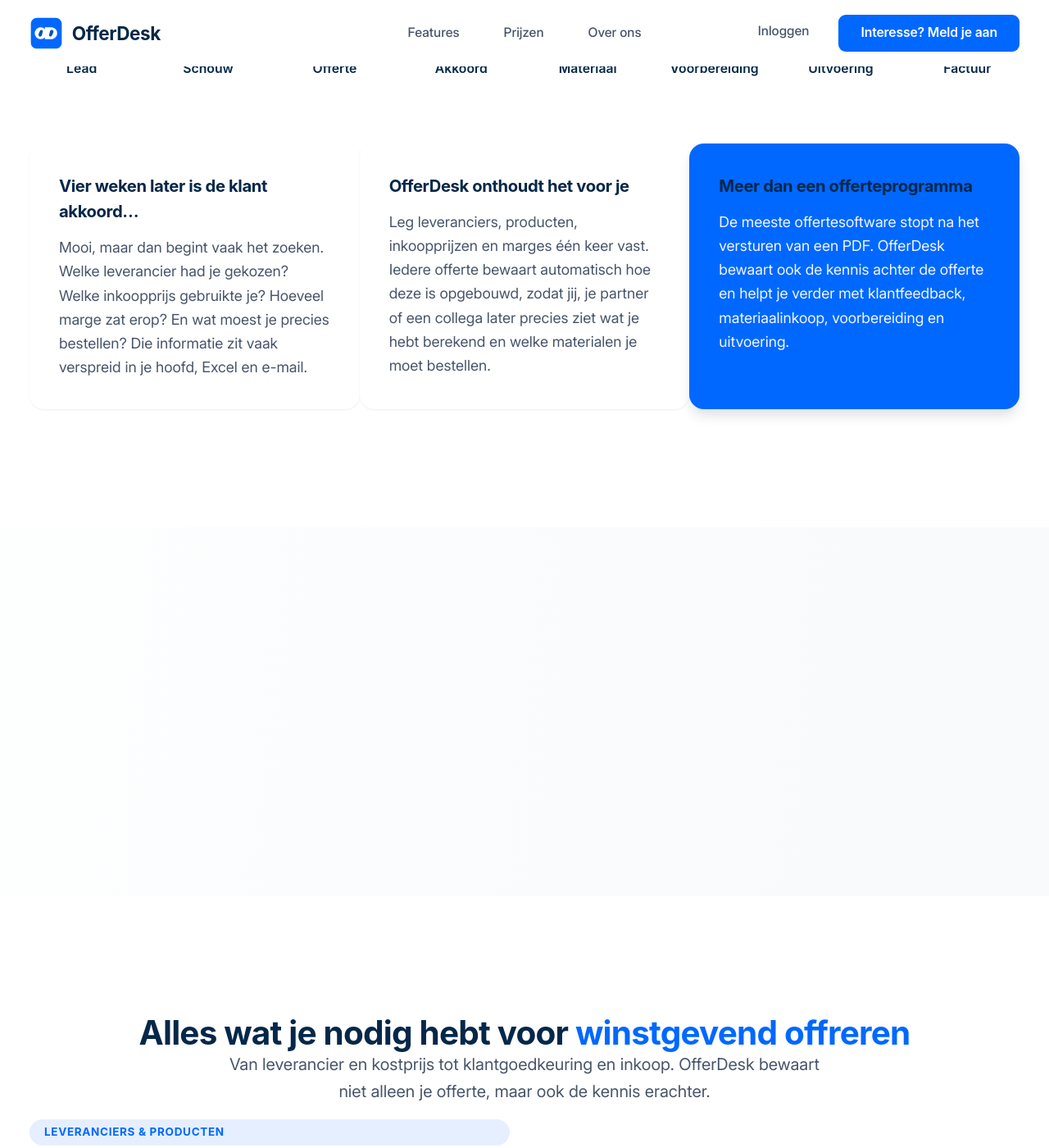
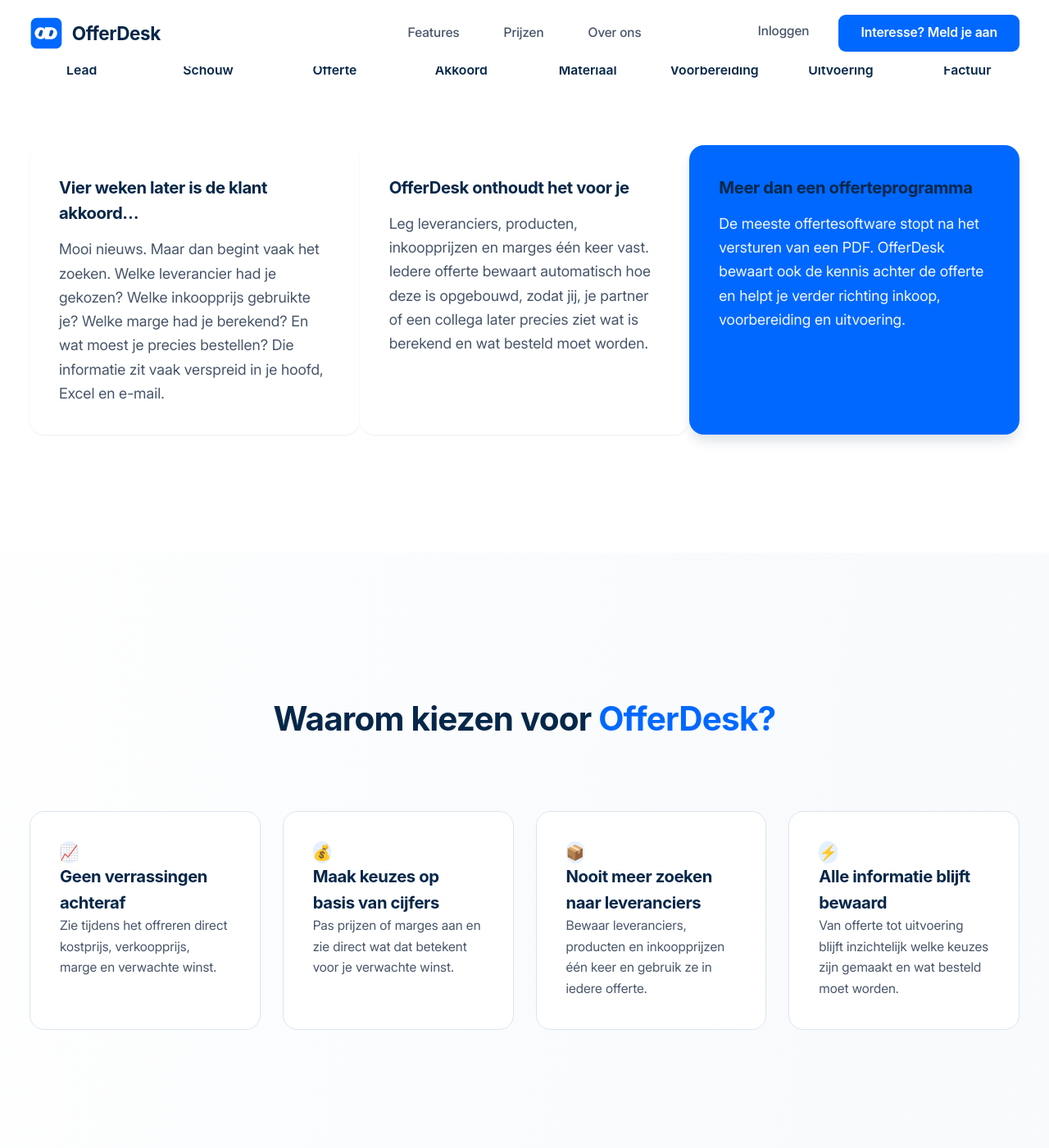
Before and after one commit to FlinkSoftware/offerdesk.github.io, a Jekyll site: the page built from docs/index.html, in a window 1280 px wide and 1400 px high, scrolled down 1232 px. Shown: the whole window at 82% size. Built offline with Jekyll 4.4.1, drawn with Linux system fonts in a browser that asks for light colours; some web fonts are replaced; a script that is not in the unit is left out; some of the changed text lies outside the part shown.

Commit message:
Update landing page

```diff
--- a/docs/_data/i18n.yml
+++ b/docs/_data/i18n.yml
@@ -24,8 +24,8 @@
   hero:
     kicker: "Winstgerichte offertesoftware voor vakbedrijven"
     title: "Maak offertes met winst als uitgangspunt."
-    subtitle: "Weet wat je verdient en bewaar hoe je het hebt berekend."
-    body: "Bewaar leveranciers, producten, inkoopprijzen en marges op één plek. Zie tijdens het offreren direct wat een opdracht oplevert en weet maanden later nog steeds welke producten, leveranciers, inkoopprijzen en marges je hebt gebruikt."
+    subtitle: "Zie direct wat een opdracht oplevert en weet maanden later nog precies hoe je offerte is opgebouwd."
+    body: "Bewaar leveranciers, producten, inkoopprijzen en marges op één plek. Zo weet je vóór verzending wat je verdient én heb je later direct inzicht in welke materialen, leveranciers en prijzen zijn gebruikt."
     bullets:
       - "Altijd inzicht in kostprijs, verkoopprijs en marge"
       - "Nooit meer zoeken naar leveranciers of inkoopprijzen"
@@ -35,6 +35,23 @@
     cta_secondary: "Bekijk prijzen"
     process_link: "Bekijk hoe het werkt →"
     image_alt: "OfferDesk voor offerte-, marge- en inkoopbeheer"
+
+  why:
+    title_prefix: "Waarom kiezen voor"
+    title_highlight: "OfferDesk?"
+    cards:
+      - icon: "📈"
+        title: "Geen verrassingen achteraf"
+        body: "Zie tijdens het offreren direct kostprijs, verkoopprijs, marge en verwachte winst."
+      - icon: "💰"
+        title: "Maak keuzes op basis van cijfers"
+        body: "Pas prijzen of marges aan en zie direct wat dat betekent voor je verwachte winst."
+      - icon: "📦"
+        title: "Nooit meer zoeken naar leveranciers"
+        body: "Bewaar leveranciers, producten en inkoopprijzen één keer en gebruik ze in iedere offerte."
+      - icon: "⚡"
+        title: "Alle informatie blijft bewaard"
+        body: "Van offerte tot uitvoering blijft inzichtelijk welke keuzes zijn gemaakt en wat besteld moet worden."
 
   process:
     title_prefix: "Van offerte tot uitvoering"
@@ -52,46 +69,46 @@
     cards:
       problem:
         title: "Vier weken later is de klant akkoord…"
-        body: "Mooi, maar dan begint vaak het zoeken. Welke leverancier had je gekozen? Welke inkoopprijs gebruikte je? Hoeveel marge zat erop? En wat moest je precies bestellen? Die informatie zit vaak verspreid in je hoofd, Excel en e-mail."
+        body: "Mooi nieuws. Maar dan begint vaak het zoeken. Welke leverancier had je gekozen? Welke inkoopprijs gebruikte je? Welke marge had je berekend? En wat moest je precies bestellen? Die informatie zit vaak verspreid in je hoofd, Excel en e-mail."
       solution:
         title: "OfferDesk onthoudt het voor je"
-        body: "Leg leveranciers, producten, inkoopprijzen en marges één keer vast. Iedere offerte bewaart automatisch hoe deze is opgebouwd, zodat jij, je partner of een collega later precies ziet wat je hebt berekend en welke materialen je moet bestellen."
+        body: "Leg leveranciers, producten, inkoopprijzen en marges één keer vast. Iedere offerte bewaart automatisch hoe deze is opgebouwd, zodat jij, je partner of een collega later precies ziet wat is berekend en wat besteld moet worden."
       difference:
         title: "Meer dan een offerteprogramma"
-        body: "De meeste offertesoftware stopt na het versturen van een PDF. OfferDesk bewaart ook de kennis achter de offerte en helpt je verder met klantfeedback, materiaalinkoop, voorbereiding en uitvoering."
+        body: "De meeste offertesoftware stopt na het versturen van een PDF. OfferDesk bewaart ook de kennis achter de offerte en helpt je verder richting inkoop, voorbereiding en uitvoering."
 
   features:
     title_prefix: "Alles wat je nodig hebt voor"
     title_highlight: "winstgevend offreren"
     intro: "Van leverancier en kostprijs tot klantgoedkeuring en inkoop. OfferDesk bewaart niet alleen je offerte, maar ook de kennis erachter."
     sections:
-      - eyebrow: "Leveranciers & producten"
-        title: "Leg je vakkennis één keer vast."
-        body: "Veel vakbedrijven draaien op de kennis van één persoon: welke producten nodig zijn, waar ze worden ingekocht en welke marge daarbij hoort. Met OfferDesk leg je die kennis één keer vast, zodat jij en je team deze steeds opnieuw kunnen gebruiken."
+      - eyebrow: "Winst & marge"
+        title: "Zie direct wat je verdient."
+        body: "Tijdens het maken van een offerte zie je direct kostprijs, verkoopprijs, marge en verwachte winst. Zo voorkom je verrassingen nadat het werk al is uitgevoerd."
         bullets:
-          - "Koppel producten aan leveranciers"
-          - "Bewaar minimale afnames, SKU's en contactgegevens"
-          - "Nooit meer zoeken naar prijzen of leveranciers"
+          - "Verwachte winst direct zichtbaar"
+          - "Marge automatisch berekend"
+          - "Voorkom verliesgevende opdrachten"
         cta_label: "Interesse in deze feature?"
         cta: "Meld je aan"
 
-      - eyebrow: "Marge & winst"
-        title: "Zie direct wat je verdient."
-        body: "Tijdens het offreren zie je precies wat een opdracht naar verwachting oplevert. Pas de verkoopprijs of marge aan en zie direct wat dat betekent voor je verwachte winst."
+      - eyebrow: "Leveranciers & producten"
+        title: "Nooit meer zoeken naar prijzen of leveranciers."
+        body: "Leg leveranciers, producten en inkoopprijzen één keer vast. Iedere offerte blijft gekoppeld aan de juiste leverancier en actuele prijsinformatie."
         bullets:
-          - "Inzicht in kostprijs, verkoopprijs en marge"
-          - "Automatische marge- en prijsberekeningen"
-          - "Bekijk je verwachte winst voordat je de offerte verstuurt"
+          - "Leveranciers gekoppeld aan producten"
+          - "Inkoopprijzen centraal beheerd"
+          - "Altijd inzicht in de herkomst van een prijs"
         cta_label: "Interesse in deze feature?"
         cta: "Meld je aan"
 
-      - eyebrow: "Online goedkeuring"
-        title: "Minder wachten. Minder e-mailverkeer."
-        body: "Stuur je offerte als online voorstel. Klanten kunnen direct reageren, opmerkingen plaatsen en akkoord geven zonder eindeloze e-mailwisselingen."
+      - eyebrow: "Van akkoord naar voorbereiding"
+        title: "Van offerte naar inkoop."
+        body: "Zodra een klant akkoord geeft zie je direct welke materialen nodig zijn, bij welke leverancier deze horen en wat besteld moet worden."
         bullets:
-          - "Online goedkeuren zonder PDF-pingpong"
-          - "Feedback direct gekoppeld aan de offerte"
-          - "Direct inzicht in de actuele status"
+          - "Materialen direct inzichtelijk"
+          - "Geen dubbel invoerwerk"
+          - "Sneller van akkoord naar uitvoering"
         cta_label: "Interesse in deze feature?"
         cta: "Meld je aan"
 
@@ -107,8 +124,8 @@
     title_prefix: "Wat is"
     title_highlight: "OfferDesk"
     paragraphs:
-      - "OfferDesk is gebouwd voor vakbedrijven die dagelijks werken met leveranciers, materialen en marges."
-      - "Veel vakkennis zit in het hoofd van de eigenaar: welke leverancier wordt gebruikt, welke inkoopprijs geldt en hoeveel marge nodig is. OfferDesk zorgt ervoor dat die kennis wordt vastgelegd en niet verloren gaat."
+      - "OfferDesk is gebouwd voor vakbedrijven die offertes maken op basis van materialen, leveranciers en margecalculaties."
+      - "Veel vakkennis zit in het hoofd van de eigenaar. Welke leverancier wordt gebruikt, welke inkoopprijs geldt en hoeveel marge nodig is. OfferDesk zorgt ervoor dat die kennis wordt vastgelegd en beschikbaar blijft voor iedereen die offertes maakt."
       - "Onze visie: elk vakbedrijf moet precies weten wat het verdient voordat een offerte wordt verstuurd."
     image_alt: "Technicus aan het werk op locatie"
     caption: "Win werk. Bereid voor. Voer uit. Meet winst."
@@ -218,8 +235,8 @@
       - "MKB-bedrijven met monteurs"
 
   newsletter:
-    title: "Blijf op de hoogte van nieuwe functies"
-    intro: "We bouwen OfferDesk samen met vakbedrijven. Ontvang updates over voorraadbeheer, winstmeting, planning en andere nieuwe functies."
+    title: "Meer grip op winst begint hier"
+    intro: "Ontvang updates over nieuwe functies zoals voorraadbeheer, winstmeting, planning en leverancierskoppelingen."
     email_label: "E-mailadres"
     email_placeholder: "Voer je e-mailadres in"
     cta_primary: "Houd mij op de hoogte"
@@ -237,7 +254,7 @@
     button: "Verstuur je vraag, idee of suggestie"
 
   footer:
-    copy: "Van offerte tot uitvoering."
+    copy: "Weet wat je verdient. Bewaar hoe je het hebt berekend."
     email: "info@offerdesk.com"
     quick_links_title: "Snel naar"
     quick_links:
@@ -288,8 +305,8 @@
   hero:
     kicker: "Profit-focused quoting software for trade businesses"
     title: "Create quotes with profit in mind."
-    subtitle: "Know what you earn and remember how you calculated it."
-    body: "Keep suppliers, products, purchase prices, and margins in one place. See what a job is expected to earn while creating the quote, and still know months later which products, suppliers, purchase prices, and margins you used."
+    subtitle: "See immediately what a job will earn and remember exactly how your quote was structured months later."
+    body: "Keep suppliers, products, purchase prices, and margins in one place. That way you know what you'll earn before sending it and you'll have direct insight later into which materials, suppliers, and prices were used."
     bullets:
       - "Always see cost price, selling price, and margin"
       - "No more searching for suppliers or purchase prices"
@@ -299,6 +316,23 @@
     cta_secondary: "View pricing"
     process_link: "See how it works →"
     image_alt: "OfferDesk for quote, margin, and purchasing management"
+
+  why:
+    title_prefix: "Why choose"
+    title_highlight: "OfferDesk?"
+    cards:
+      - icon: "📈"
+        title: "No surprises later"
+        body: "See cost price, selling price, margin, and expected profit during quoting."
+      - icon: "💰"
+        title: "Make decisions based on numbers"
+        body: "Adjust prices or margins and immediately see what that means for your expected profit."
+      - icon: "📦"
+        title: "No more searching for suppliers"
+        body: "Save suppliers, products, and purchase prices once and use them in every quote."
+      - icon: "⚡"
+        title: "All information is preserved"
+        body: "From quote to execution it remains clear what choices were made and what needs to be ordered."
 
   process:
     title_prefix: "From quote to execution"
@@ -316,46 +350,46 @@
     cards:
       problem:
         title: "Four weeks later, the customer approves…"
-        body: "Great, but that is often when the search begins. Which supplier did you choose? Which purchase price did you use? What margin did you add? And what exactly did you need to order? That information is often scattered across your memory, Excel, and email."
+        body: "Great news. But then the search often begins. Which supplier did you choose? Which purchase price did you use? What margin did you calculate? And what exactly did you need to order? That information is often scattered across your head, Excel, and email."
       solution:
         title: "OfferDesk remembers it for you"
-        body: "Record suppliers, products, purchase prices, and margins once. Every quote automatically retains how it was calculated, so you, your partner, or a colleague can later see exactly what was calculated and which materials need to be ordered."
+        body: "Record suppliers, products, purchase prices, and margins once. Every quote automatically retains how it was calculated, so you, your partner, or a colleague can later see exactly what was calculated and what needs to be ordered."
       difference:
         title: "More than quoting software"
-        body: "Most quoting software stops after sending a PDF. OfferDesk also retains the knowledge behind the quote and helps you continue with customer feedback, material purchasing, preparation, and execution."
+        body: "Most quoting software stops after sending a PDF. OfferDesk also retains the knowledge behind the quote and helps you further towards purchasing, preparation, and execution."
 
   features:
     title_prefix: "Everything you need for"
     title_highlight: "profitable quoting"
     intro: "From supplier and cost price to customer approval and purchasing. OfferDesk retains not only the quote, but also the knowledge behind it."
     sections:
-      - eyebrow: "Suppliers & products"
-        title: "Record your expertise once."
-        body: "Many trade businesses depend on the knowledge of one person: which products are needed, where they are purchased, and which margin should be used. OfferDesk lets you record that knowledge once, so you and your team can use it again and again."
+      - eyebrow: "Profit & margin"
+        title: "See what you earn immediately."
+        body: "While creating a quote, you immediately see cost price, selling price, margin, and expected profit. This prevents surprises after the work is already completed."
         bullets:
-          - "Link products to suppliers"
-          - "Store minimum order quantities, SKUs, and contact details"
-          - "No more searching for prices or suppliers"
+          - "Expected profit immediately visible"
+          - "Margin automatically calculated"
+          - "Prevent loss-making jobs"
         cta_label: "Interested in this feature?"
         cta: "Sign up"
 
-      - eyebrow: "Margin & profit"
-        title: "See what you earn immediately."
-        body: "While creating a quote, you can see what a job is expected to earn. Change the selling price or margin and immediately see the effect on your expected profit."
+      - eyebrow: "Suppliers & products"
+        title: "No more searching for prices or suppliers."
+        body: "Record suppliers, products, and purchase prices once. Every quote remains linked to the correct supplier and current pricing information."
         bullets:
-          - "See cost price, selling price, and margin"
-          - "Automatic margin and price calculations"
-          - "See your expected profit before sending the quote"
+          - "Suppliers linked to products"
+          - "Purchase prices centrally managed"
+          - "Always see the source of a price"
         cta_label: "Interested in this feature?"
         cta: "Sign up"
 
-      - eyebrow: "Online approval"
-        title: "Less waiting. Less email."
-        body: "Send your quote as an online proposal. Customers can respond, leave comments, and approve it without endless email exchanges."
+      - eyebrow: "From approval to preparation"
+        title: "From quote to purchasing."
+        body: "As soon as a customer approves, you immediately see which materials are needed, which supplier they belong to, and what needs to be ordered."
         bullets:
-          - "Online approval without PDF ping-pong"
-          - "Feedback linked directly to the quote"
-          - "Immediate visibility into the current status"
+          - "Materials immediately visible"
+          - "No duplicate data entry"
+          - "Faster from approval to execution"
         cta_label: "Interested in this feature?"
         cta: "Sign up"
 
@@ -371,8 +405,8 @@
     title_prefix: "What is"
     title_highlight: "OfferDesk"
     paragraphs:
-      - "OfferDesk is built for trade businesses that work with suppliers, materials, and margins every day."
-      - "A great deal of expertise often sits in the owner's head: which supplier to use, which purchase price applies, and how much margin is needed. OfferDesk records that knowledge so it does not get lost."
+      - "OfferDesk is built for trade businesses that create quotes based on materials, suppliers, and margin calculations."
+      - "Much expertise often sits in the owner's head. Which supplier to use, which purchase price applies, and how much margin is needed. OfferDesk ensures that knowledge is recorded and remains available for everyone who creates quotes."
       - "Our vision is simple: every trade business should know exactly what it will earn before sending a quote."
     image_alt: "Technician working on site"
     caption: "Win work. Prepare. Execute. Measure profit."
@@ -482,8 +516,8 @@
       - "SMBs with field technicians"
 
   newsletter:
-    title: "Stay informed about new features"
-    intro: "We are building OfferDesk together with trade businesses. Receive updates about inventory management, profit measurement, scheduling, and other new features."
+    title: "More control over profit starts here"
+    intro: "Receive updates about new features such as inventory management, profit measurement, planning, and supplier integrations."
     email_label: "Email address"
     email_placeholder: "Enter your email address"
     cta_primary: "Keep me updated"
@@ -501,7 +535,7 @@
     button: "Send your question, idea, or suggestion"
 
   footer:
-    copy: "From quote to execution."
+    copy: "Know what you earn. Remember how you calculated it."
     email: "info@offerdesk.com"
     quick_links_title: "Quick links"
     quick_links:
```
